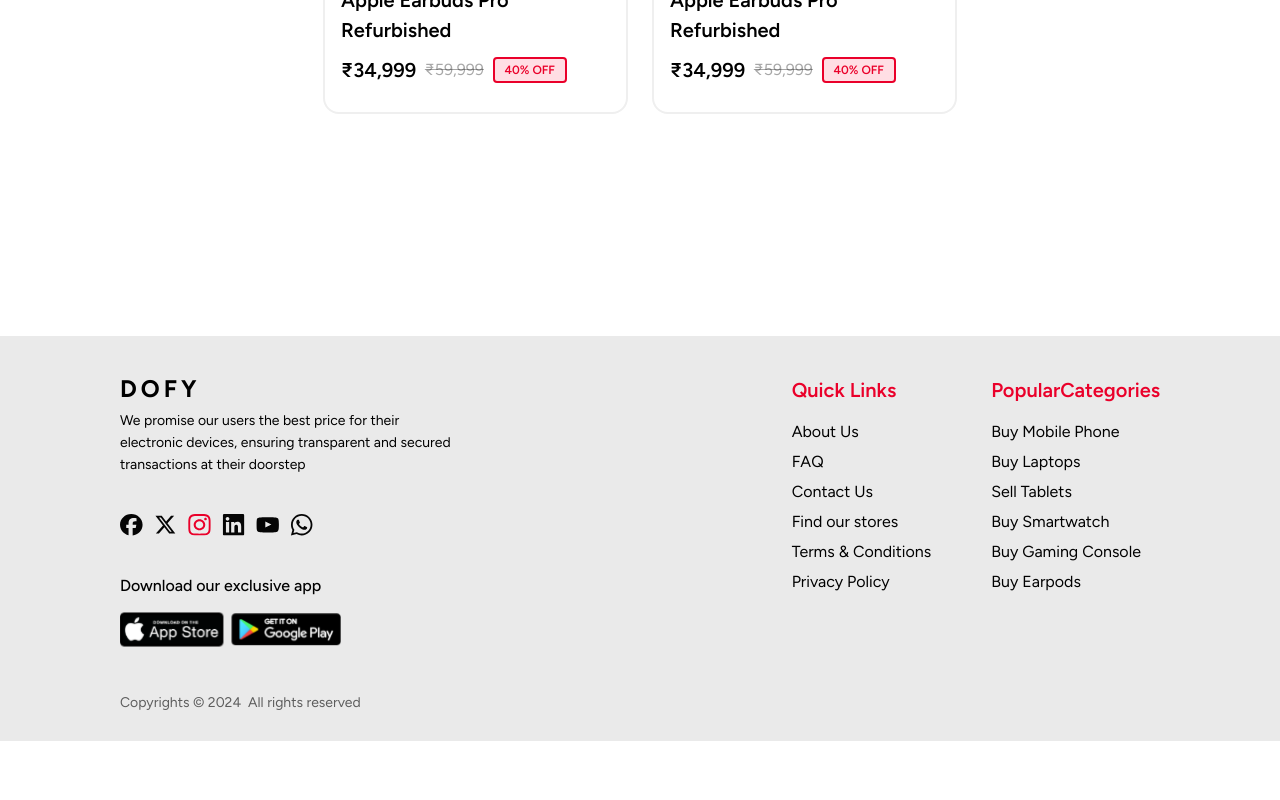
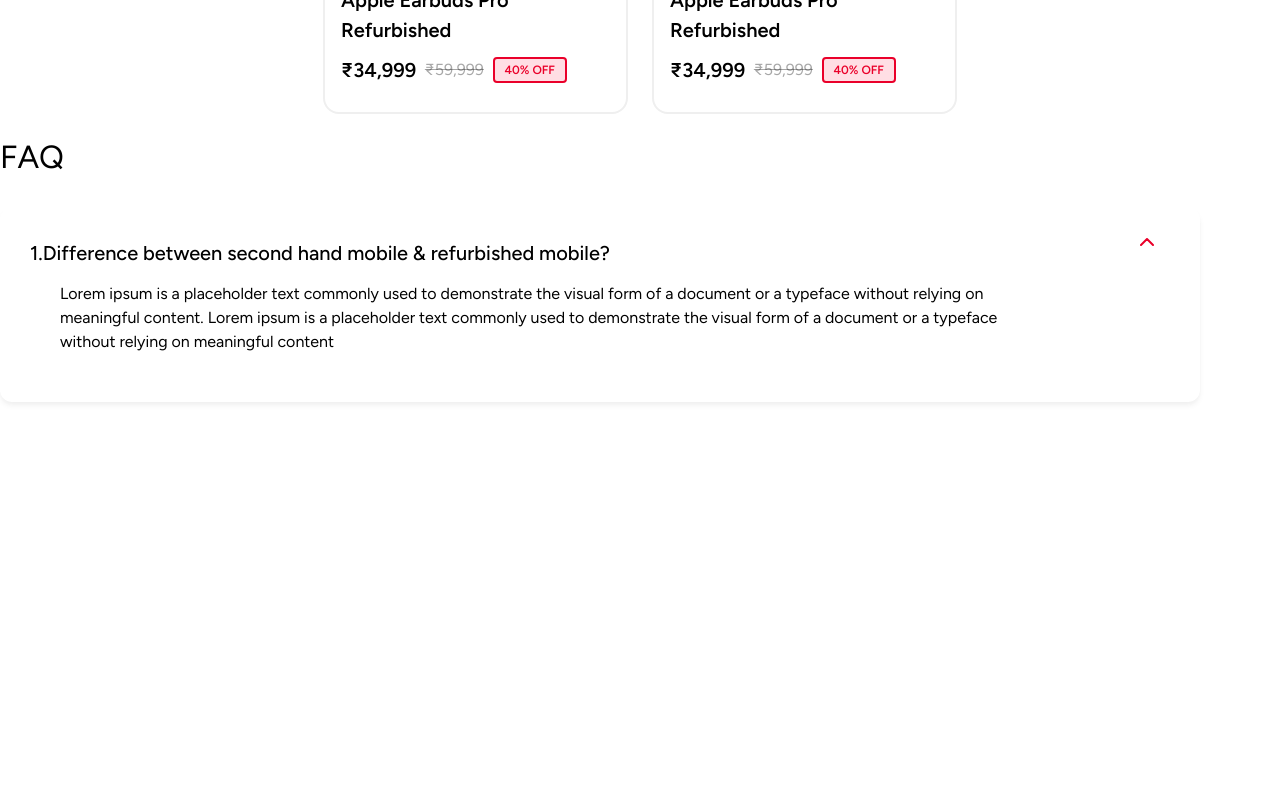
Before and after one commit to arun14k08/dofy, a React (Vite) app: page / in a window 1280 px wide. Shown: the part 780-1580 px from the top of the page. Before the commit the page ends 1521 px from the top, so only its background shows below. Built offline with nearby package versions, Linux system fonts and the light colour scheme.

Commit message:
Added FAQ

```diff
--- a/src/App.jsx
+++ b/src/App.jsx
@@ -1,6 +1,6 @@
 import CardsContainer from "./components/CardsContainer";
 import Footer from "./components/Footer";
-import { Card } from "./components/index";
+import { Card, FAQ } from "./components/index";
 
 const App = () => {
   return (
@@ -8,6 +8,7 @@
       <div className="w-full flex justify-center items-center">
         <CardsContainer />
       </div>
+      <FAQ />
       <Footer />
     </>
   );
--- a/src/assets/index.js
+++ b/src/assets/index.js
@@ -8,6 +8,7 @@
 import InstaIcons from "./InstaIcons.svg";
 import PlaystoreIcon from "./PlaystoreIcon.svg";
 import AppStoreIcon from "./AppStoreIcon.svg";
+import ONanswerKeyIcon from"./ONanswerKeyIcon.svg";
 
 export {
   appleBuds,
@@ -20,4 +21,5 @@
   InstaIcons,
   PlaystoreIcon,
   AppStoreIcon,
+  ONanswerKeyIcon,
 };
--- /dev/null
+++ b/src/components/FAQ.jsx
@@ -0,0 +1,15 @@
+import React from "react";
+
+import { FAQtemplate } from "./index";
+const FAQ = () => {
+  return (
+    <div className=" flex flex-col">
+      <h1 className=" leading-[42px] text-[32px]">FAQ</h1>
+      <div className="FAQcontent w-[1200px] h-[638px] mt-[30px] flex flex-col gap-[16px]">
+        <FAQtemplate />
+      </div>
+    </div>
+  );
+};
+
+export default FAQ;
--- /dev/null
+++ b/src/components/FAQtemplate.jsx
@@ -0,0 +1,30 @@
+import React from "react";
+import { ONanswerKeyIcon } from "../assets";
+const FAQtemplate = () => {
+
+  return (
+    <>
+      <div className="Template w-[1200px] h-[194px] flex gap-[107px] border-solid rounded-[12px]  shadow-md shadow-[#EFEFEF] border-[#EFEFEF]">
+        <div className="templateDiv flex flex-col p-[30px]  ">
+          <div className="questionTemplate  flex gap-[512px] font-medium text-[20px]">
+            <p className=" w-[598px] h-[30px]">
+              1.Difference between second hand mobile & refurbished mobile?
+            </p>
+            <div className="AnswerKey w-6 h-6" >
+              <img src={ONanswerKeyIcon} alt="" />
+            </div>
+          </div>
+          <div className="questionAnswerTemplate ml-[30px] mt-[14px] w-[973px] h-[90px]">
+            Lorem ipsum is a placeholder text commonly used to demonstrate the
+            visual form of a document or a typeface without relying on
+            meaningful content. Lorem ipsum is a placeholder text commonly used
+            to demonstrate the visual form of a document or a typeface without
+            relying on meaningful content
+          </div>
+        </div>
+      </div>
+    </>
+  );
+};
+
+export default FAQtemplate;
--- a/src/components/Footer.jsx
+++ b/src/components/Footer.jsx
@@ -1,15 +1,17 @@
 import React from "react";
-import {  facebook,
+import {
+  facebook,
   XsocialIcons,
   WhatsappIcons,
   YoutubeIcon,
   LinkedInIcon,
   InstaIcons,
   PlaystoreIcon,
-  AppStoreIcon,} from "../assets"
+  AppStoreIcon,
+} from "../assets";
 const Footer = () => {
   return (
-    <div className="Footer bg-[#EAEAEA] w-full h-[405px] px-[120px] py-[39px] flex justify-between mt-[200px]">
+    <div className="Footer bg-[#EAEAEA] w-full h-[405px] px-[120px] py-[39px] flex justify-between mt-[140px]">
       <div id="AboutContent">
         <h1 className=" font-bold text-[24px] leading-[28.8px] tracking-[4px]">
           DOFY
--- a/src/components/index.js
+++ b/src/components/index.js
@@ -1,5 +1,4 @@
-import Card from "./Card"
-
-export {
-    Card,
-}
+import Card from "./Card";
+import FAQ from "./FAQ";
+import FAQtemplate from "./FAQtemplate";
+export { Card, FAQ, FAQtemplate };
--- a/src/index.css
+++ b/src/index.css
@@ -4,6 +4,6 @@
 @tailwind utilities;
 
 * {
-    font-family: Figtree;
-    /* border: 1px solid #aaa; */
+  font-family: Figtree;
+  /* border: 1px solid #aaa; */
 }
```
Also changed, not shown: src/assets/ONanswerKeyIcon.svg (added). Lines whose indentation alone changed are shown as unchanged.
